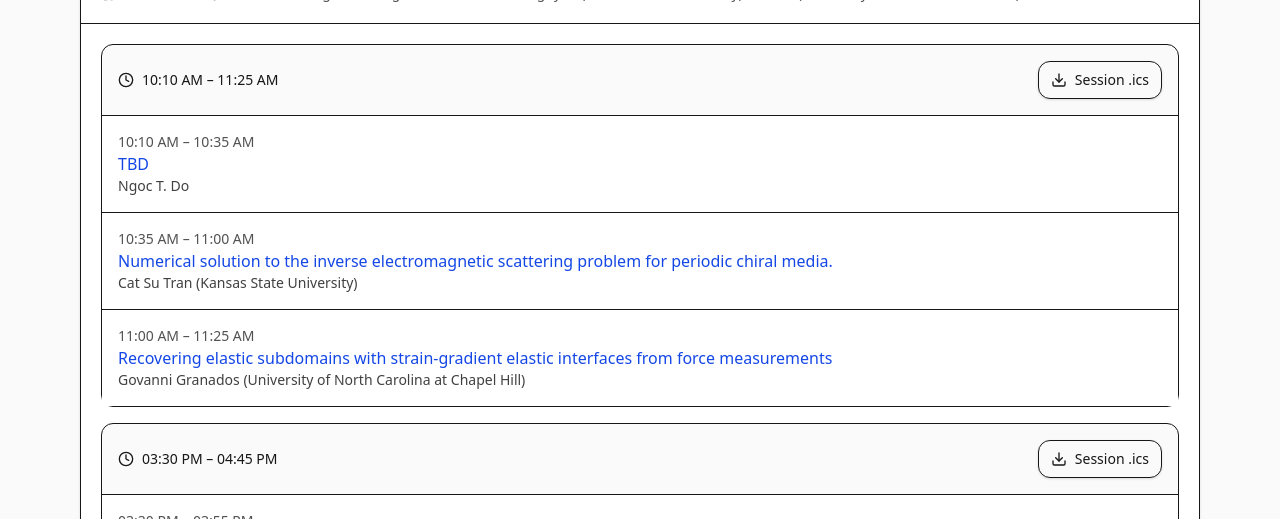
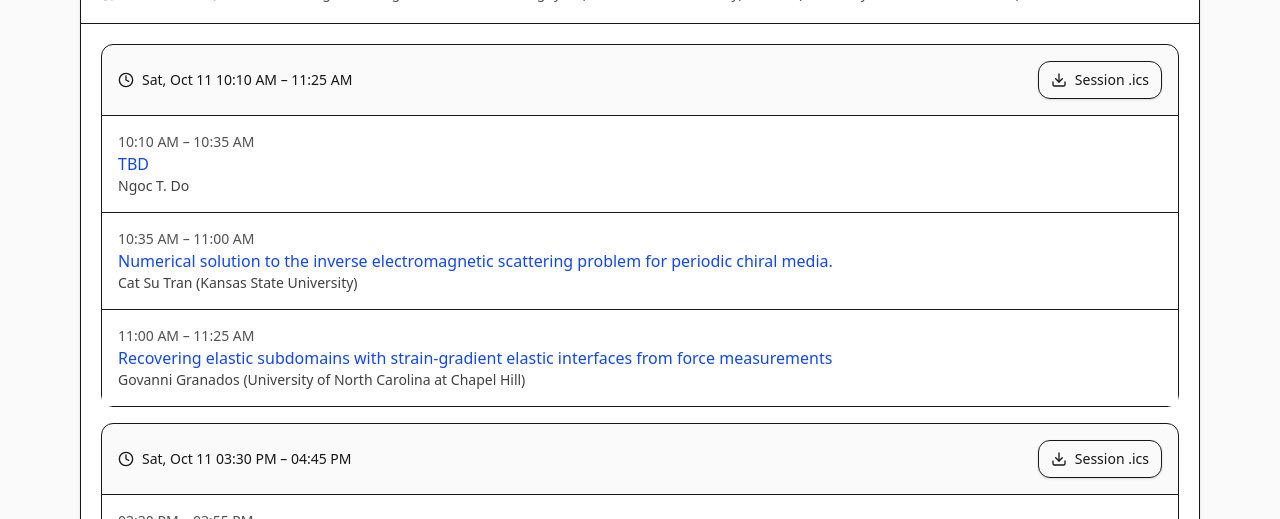
Before and after one commit to SIAM-UARK/UARK-SIAM-CSS-25, a React (Vite) app: page / in a window 1280 px wide. Shown: the part 175-694 px from the top of the page. Built offline with nearby package versions, Linux system fonts and the light colour scheme.

Commit message:
Show date next to time for each session panel: include fmtDay alongside time range, handle cross-day sessions

```diff
--- a/src/ProgramPage.jsx
+++ b/src/ProgramPage.jsx
@@ -427,17 +427,17 @@ export default function ProgramPage() {
                   <div className="p-4 flex flex-wrap items-center gap-4 border-b">
                     {(() => {
                       const { start, end } = inferSessionBounds(s);
+                      if (!start && !end) return null;
+                      const sameDay = start && end && (new Date(start).toDateString() === new Date(end).toDateString());
                       return (
-                        (start || end) && (
                         <div className="inline-flex items-center gap-2 text-sm">
                           <Clock className="h-4 w-4" />
                           <span>
-                              {start ? fmtTime(start, tz) : ""}
+                            {start ? `${fmtDay(start, tz)} ${fmtTime(start, tz)}` : ""}
                             {(start && end) ? " – " : ""}
-                              {end ? fmtTime(end, tz) : ""}
+                            {end ? `${sameDay ? "" : fmtDay(end, tz) + " "}${fmtTime(end, tz)}` : ""}
                           </span>
                         </div>
-                        )
                       );
                     })()}
                     {s.chair && (
```
Lines whose indentation alone changed are shown as unchanged.
